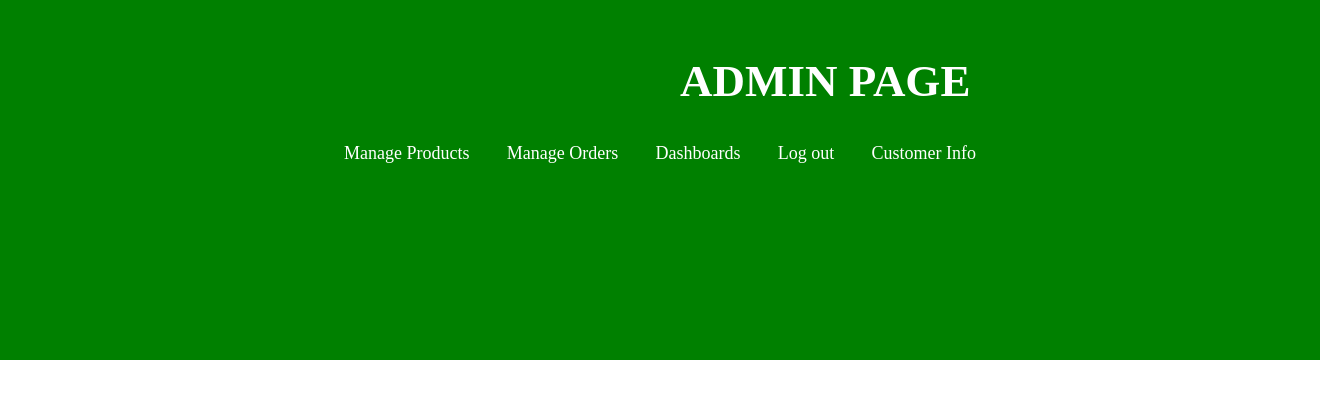
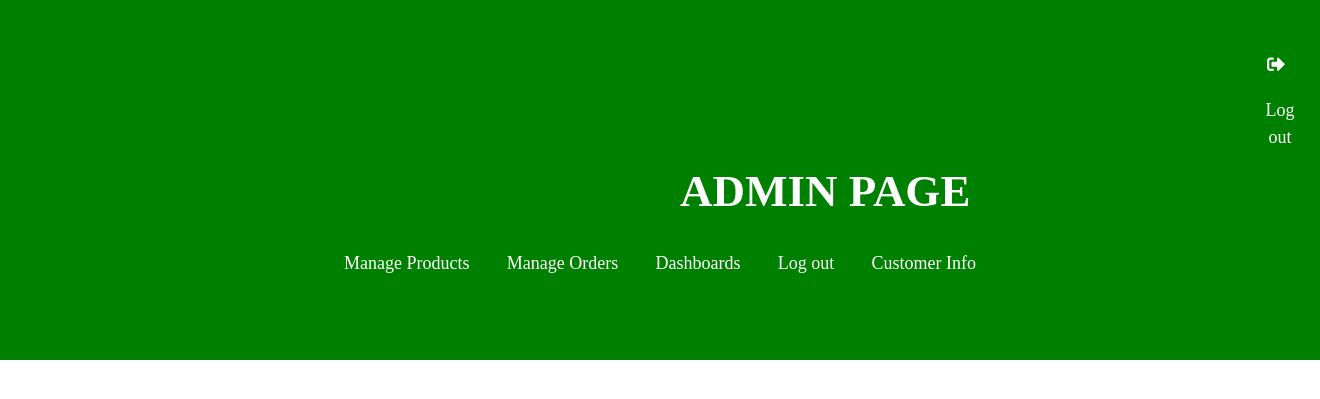
Before and after one commit to Eyander/2024_BSIT--2B-_Wristique_Leander., a PHP site: page /admin/index.php in a window 1320 px wide. Shown: the top 399 px of the page. Run offline with PHP 8.4, Linux system fonts and the light colour scheme; the visitor is signed in with stand-in values (Sample User, id 1).

Commit message:
Update index.php

```diff
--- a/admin/index.php
+++ b/admin/index.php
@@ -23,10 +23,16 @@ if(isset($_GET['logout'])){
     <meta charset="UTF-8">
     <link rel="stylesheet" href="../css/bootstrap.css">
     <link rel="stylesheet" href="../style/admin.css">
+    <link rel="stylesheet" href="https://cdnjs.cloudflare.com/ajax/libs/font-awesome/5.15.4/css/all.min.css">
     <title>Admin</title>
 </head>
 <body>
     <div class="border-top-0" style="background-color: green">
+            <div class="logout-admin">
+                <a href="?logout" class="btn btn-link" style="text-decoration: none; color: white; font-size: large; margin-left: 155vh;">
+                    <i class="fa fa-sign-out-alt" style="margin-right: 8px; padding-bottom: 3vh; "></i> Log out
+                </a>
+            </div>
             <a href="#"  style="text-decoration: none; color: white; float: left; margin-left: 85vh; "> ADMIN PAGE</a><br>
             <a href="?manageproducts" class="btn btn-link" style="text-decoration: none; color: white; font-size: large;">Manage Products</a>
             <a href="?manageorder" class="btn btn-link" style="text-decoration: none; color: white; font-size: large;">Manage Orders</a>
@@ -144,8 +150,8 @@ if(isset($_GET['logout'])){
                             <td><?php echo $row['pdt_name'];?></td>
                             <td><?php echo $row['pdt_description'];?></td>
                             <td><?php echo "Php " . number_format($row['pdt_price'],2);?></td>
-                            <td> <a href="../admin/index.php?manageitems&update_product=<?php echo $row['pdt_id'];?>" class="btn btn-success">Update</a> </td>
-                            <td> <a href="../admin/index.php?manageitems&deactivate_product=<?php echo $row['pdt_id'];?>" class="btn btn-danger">Deactivate</a> </td>
+                            <td> <a href="../admin/index.php?manageproducts&update_product=<?php echo $row['pdt_id'];?>" class="btn btn-success">Update</a> </td>
+                            <td> <a href="../admin/index.php?manageproducts&deactivate_product=<?php echo $row['pdt_id'];?>" class="btn btn-danger">Deactivate</a> </td>
                         </tr>
                        <?php
                        }
@@ -165,8 +171,8 @@ if(isset($_GET['logout'])){
                             <td><?php echo $row['pdt_name'];?></td>
                             <td><?php echo $row['pdt_description'];?></td>
                             <td><?php echo "Php " . number_format($row['pdt_price'],2);?></td>
-                            <td> <a href="../admin/index.php?manageitems&update_product=<?php echo $row['pdt_id'];?>" class="btn btn-success">Update</a> </td>
-                            <td> <a href="../admin/index.php?manageitems&activate_product=<?php echo $row['pdt_id'];?>" class="btn btn-info">Activate</a> </td>
+                            <td> <a href="../admin/index.php?manageproducts&update_product=<?php echo $row['pdt_id'];?>" class="btn btn-success">Update</a> </td>
+                            <td> <a href="../admin/index.php?manageproducts&activate_product=<?php echo $row['pdt_id'];?>" class="btn btn-info">Activate</a> </td>
                         </tr>
                        <?php
                        }
@@ -275,7 +281,7 @@ if(isset($_GET['logout'])){
                               <?php
                               $curr_order_ref_no = "";
                               $curr_order_ref_no = $ro['order_ref_no'];
-                            //walang pang lumalabas
+                                //walang pang lumalabas
 
 
                               $sql_get_order_products = "SELECT p.pdt_name
@@ -293,6 +299,9 @@ if(isset($_GET['logout'])){
                               <ul class="list-group">
                                   <?php
                                     $total_amt = 0.00;
+                                    $shipping_fee = 50.00;
+                                    $total_amt_with_shipping = 0.00;
+
                                     while ($pdt_ord = mysqli_fetch_assoc($sql_product_orders_result)){
 
                                   //inner 2nd loop to list all the items of the specified order reference number ?>
@@ -301,13 +310,16 @@ if(isset($_GET['logout'])){
 
                                 <?php
                                     $total_amt += $pdt_ord['pdt_qty'] * $pdt_ord['pdt_price'];
+                                    $total_amt_with_shipping = $total_amt + 50.00;
                                     } ?>
 
-
-                                  <li class="list-group-item bg-secondary text-light">
-                                     <?php echo "Php " . number_format($total_amt, 2);?>
-
-                                  </li>
+                                <li class="list-group-item">
+                                    <small class="d-block float-end">Amount: <?php echo "Php " . number_format($total_amt, 2);?></small>
+                                    <small class="d-block float-end">+shipping: <?php echo "Php ". number_format($shipping_fee,2);?></small>
+                                </li>
+                                <li class="list-group-item bg-secondary text-light">
+                                     <?php echo "Php " . number_format($total_amt_with_shipping, 2);?>
+                                </li>
 
                                  <?php if($_GET['order_phases'] == '2') { ?>
                                   <li class="list-group-item">
```
